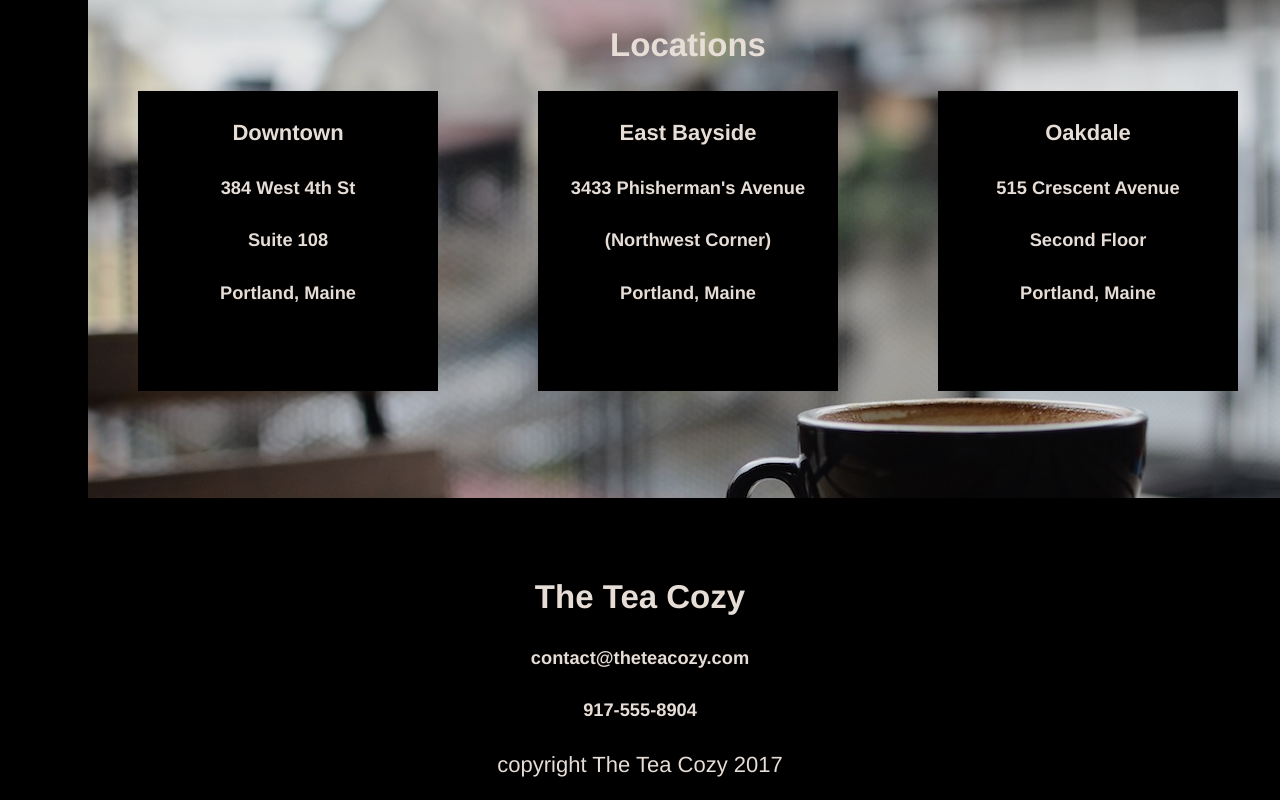
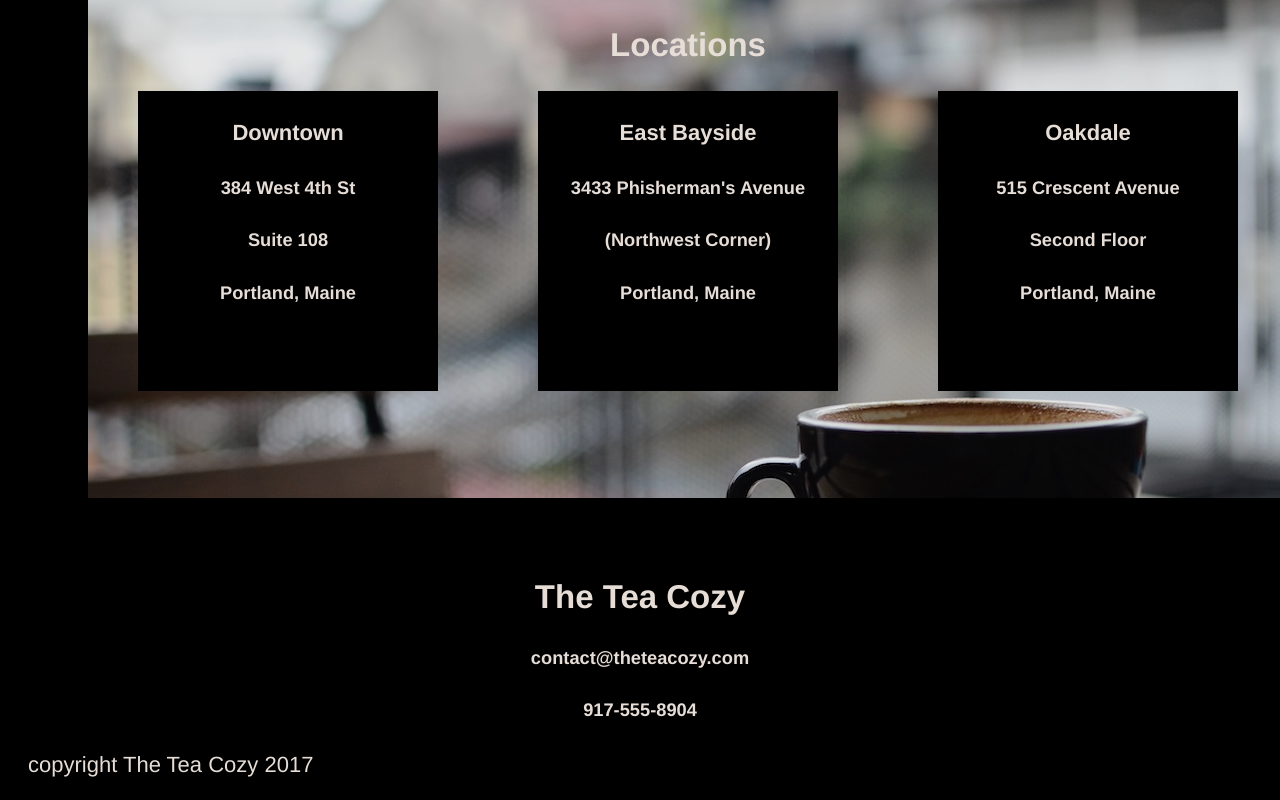
Before and after one commit to pabfc/html_course-teacozy, a plain HTML site: page index.html in a window 1280 px wide. Shown: the part 1727-2527 px from the top of the page. Drawn offline with Linux system fonts and the light colour scheme.

Commit message:
Last changes to contact footer

```diff
--- a/index.html
+++ b/index.html
@@ -76,7 +76,6 @@
       </div>
     </div>
 
-    <footer>
     <div class="contact">
       <h2>The Tea Cozy</h2>
       <h5>contact@theteacozy.com</h5>
@@ -85,7 +84,6 @@
     <div class="copyright">
       <p>copyright The Tea Cozy 2017</p>
     </div>
-    </footer>
 
   </body>
 </html>
--- a/resources/css/styles.css
+++ b/resources/css/styles.css
@@ -104,13 +104,7 @@ body {
   margin: 0px 30px;
 }
 
-footer {
+.copyright {
+  text-align: left;
+  padding-left: 20px;
 }
-
-.contact {
-  justify-content: center;
-}
-
-.copyright {
-
-}
```
Lines whose indentation alone changed are shown as unchanged.
